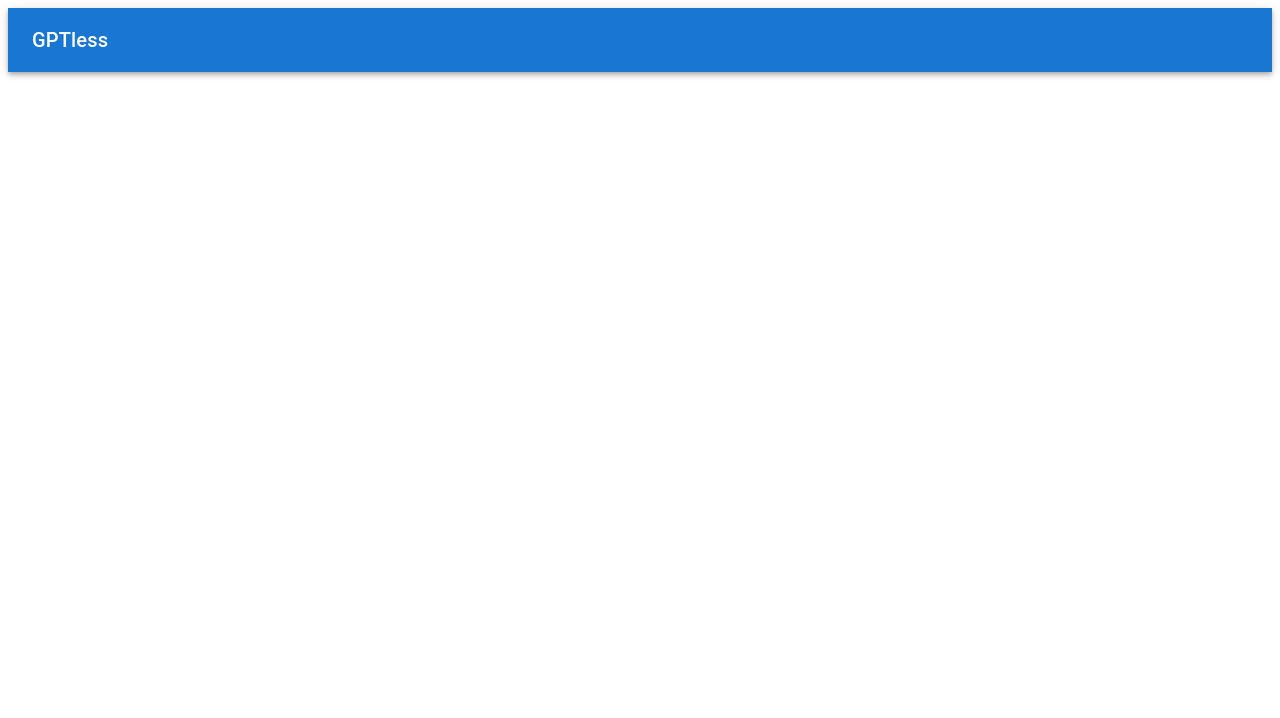
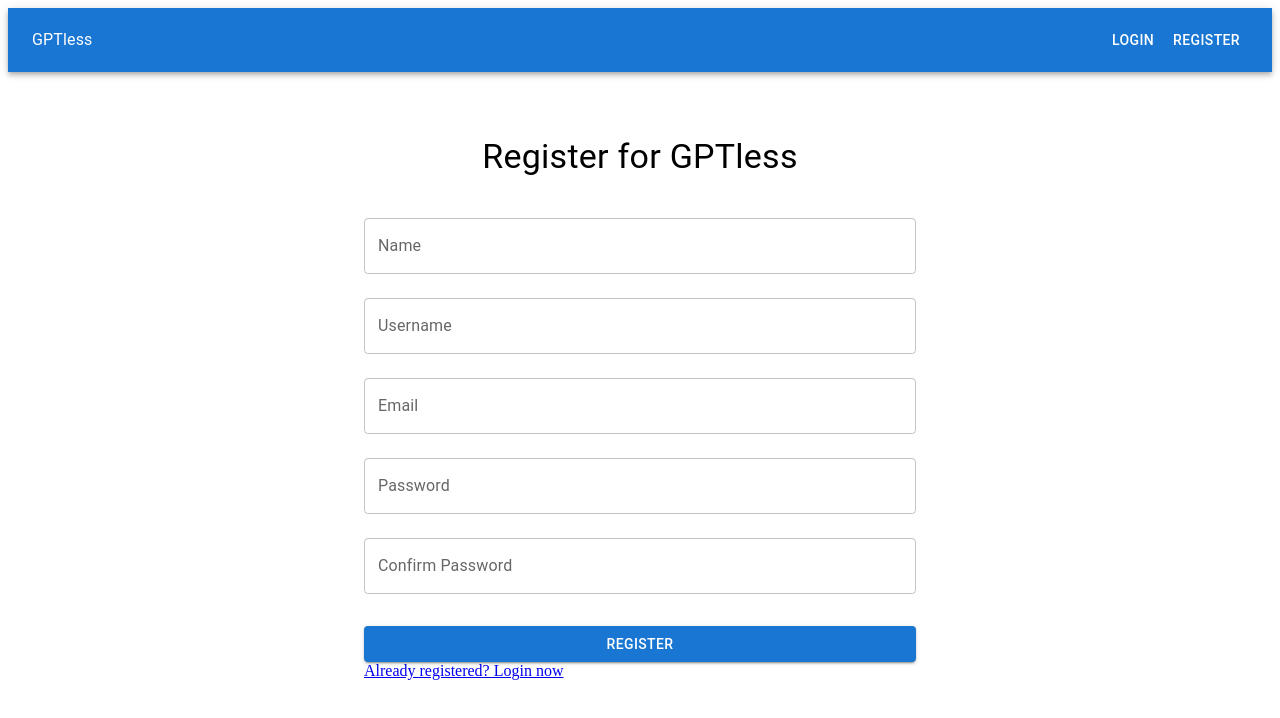
Before and after one commit to T16BGPTless/Actual-Intelligence-API, a React app in the folder frontend/: page /register in a window 1280 px wide. Before the commit this address had no page. Shown: the top 718 px of the page. Built offline with nearby package versions, Linux system fonts and the light colour scheme; the HTML template or start-up script is replaced by a standard one.

Commit message:
Added login and register page

```diff
--- a/frontend/package.json
+++ b/frontend/package.json
@@ -13,6 +13,7 @@
     "@emotion/react": "^11.14.0",
     "@emotion/styled": "^11.14.1",
     "@mui/material": "^9.0.0",
+    "axios": "^1.15.0",
     "react": "^19.2.4",
     "react-dom": "^19.2.4",
     "react-router-dom": "^7.14.0"
--- a/frontend/src/App.jsx
+++ b/frontend/src/App.jsx
@@ -1,6 +1,9 @@
-import { Routes, Route } from 'react-router-dom';
-import Navbar from './components/Navbar';
-import Home from './pages/Home';
+import { Routes, Route } from "react-router-dom";
+import Navbar from "./components/Navbar";
+
+import Home from "./pages/Home";
+import Login from "./pages/auth/Login";
+import Register from "./pages/auth/Register";
 
 function App() {
   return (
@@ -9,6 +12,8 @@ function App() {
 
       <Routes>
         <Route path="/" element={<Home />} />
+        <Route path="/login" element={<Login />} />
+        <Route path="/register" element={<Register />} />
       </Routes>
     </>
   );
--- a/frontend/src/components/Navbar.jsx
+++ b/frontend/src/components/Navbar.jsx
@@ -1,21 +1,42 @@
-import { useNavigate } from 'react-router-dom';
-import AppBar from '@mui/material/AppBar';
-import Toolbar from '@mui/material/Toolbar';
-import Typography from '@mui/material/Typography';
+import { useNavigate } from "react-router-dom";
+import AppBar from "@mui/material/AppBar";
+import Toolbar from "@mui/material/Toolbar";
+import Button from "@mui/material/Button";
+import Typography from "@mui/material/Typography";
 
 function Navbar() {
   const navigate = useNavigate();
+  const token = localStorage.getItem("token");
+
+  const logout = () => {
+    localStorage.clear();
+    navigate("/login");
+  };
 
   return (
     <AppBar position="static">
       <Toolbar>
         <Typography
-          variant="h6"
-          sx={{ cursor: 'pointer' }}
-          onClick={() => navigate('/')}
+          sx={{ flexGrow: 1, cursor: "pointer" }}
+          onClick={() => navigate("/")}
         >
           GPTless
         </Typography>
+
+        {token ? (
+          <Button color="inherit" onClick={logout}>
+            Logout
+          </Button>
+        ) : (
+          <>
+            <Button color="inherit" onClick={() => navigate("/login")}>
+              Login
+            </Button>
+            <Button color="inherit" onClick={() => navigate("/register")}>
+              Register
+            </Button>
+          </>
+        )}
       </Toolbar>
     </AppBar>
   );
--- a/frontend/src/pages/Home.jsx
+++ b/frontend/src/pages/Home.jsx
@@ -1,8 +1,8 @@
 export default function Home() {
   return (
-    <div style={{ padding: '2rem' }}>
+    <div style={{ padding: "2rem" }}>
       <h1>GPTless Actual Intelligence</h1>
-      <p>Welcome to the platform.</p>
+      <p>Welcome.</p>
     </div>
   );
 }
--- /dev/null
+++ b/frontend/src/pages/auth/Login.jsx
@@ -0,0 +1,76 @@
+import { useState } from "react";
+import { Link, useNavigate } from "react-router-dom";
+import axios from "axios";
+
+import TextField from "@mui/material/TextField";
+import Button from "@mui/material/Button";
+import Alert from "@mui/material/Alert";
+import Container from "@mui/material/Container";
+import Box from "@mui/material/Box";
+import Typography from "@mui/material/Typography";
+
+const BACKEND_URL = "http://localhost:5000";
+
+function Login() {
+  const navigate = useNavigate();
+
+  const [email, setEmail] = useState("");
+  const [password, setPassword] = useState("");
+  const [error, setError] = useState("");
+
+  const handleLogin = async (e) => {
+    e.preventDefault();
+    setError("");
+
+    try {
+      const res = await axios.post(`${BACKEND_URL}/v1/auth/login`, {
+        email,
+        password,
+      });
+
+      localStorage.setItem("token", res.data.accessToken);
+      localStorage.setItem("email", email);
+
+      navigate("/");
+    } catch (err) {
+      setError(err.response?.data?.message || "Login failed");
+    }
+  };
+
+  return (
+    <Container maxWidth="sm">
+      <Box sx={{ mt: 8 }}>
+        <Typography variant="h4">Login</Typography>
+
+        {error && <Alert severity="error">{error}</Alert>}
+
+        <form onSubmit={handleLogin}>
+          <TextField
+            label="Email"
+            fullWidth
+            margin="normal"
+            value={email}
+            onChange={(e) => setEmail(e.target.value)}
+          />
+
+          <TextField
+            label="Password"
+            type="password"
+            fullWidth
+            margin="normal"
+            value={password}
+            onChange={(e) => setPassword(e.target.value)}
+          />
+
+          <Button type="submit" variant="contained" fullWidth sx={{ mt: 2 }}>
+            Login
+          </Button>
+        </form>
+
+        <Link to="/register">No account? Register</Link>
+      </Box>
+    </Container>
+  );
+}
+
+export default Login;
--- /dev/null
+++ b/frontend/src/pages/auth/Register.jsx
@@ -0,0 +1,137 @@
+import { useState } from 'react';
+import { Link, useNavigate } from 'react-router-dom';
+import axios from 'axios';
+
+// MUI
+import {
+  TextField,
+  Button,
+  Alert,
+  Box,
+  Container,
+  Typography,
+} from '@mui/material';
+
+// 🔥 CHANGE THIS PORT if needed
+const BACKEND_URL = "http://localhost:5000";
+
+function Register() {
+  const navigate = useNavigate();
+
+  const [name, setName] = useState('');
+  const [username, setUsername] = useState('');
+  const [email, setEmail] = useState('');
+  const [password, setPassword] = useState('');
+  const [confirmPassword, setConfirmPassword] = useState('');
+  const [error, setError] = useState('');
+
+  const registerUser = async (e) => {
+    e.preventDefault();
+    setError('');
+
+    if (password !== confirmPassword) {
+      setError('Passwords do not match.');
+      return;
+    }
+
+    try {
+      const res = await axios.post(`${BACKEND_URL}/v1/auth/register`, {
+        email,
+        password,
+        name,
+        username,
+      });
+
+      // ✅ Store correct key
+      localStorage.setItem('token', res.data.accessToken);
+      localStorage.setItem('email', email);
+
+      navigate('/');
+    } catch (err) {
+      const backendError =
+        err.response?.data?.message ||
+        err.response?.data?.error ||
+        'Registration failed';
+
+      setError(backendError);
+    }
+  };
+
+  return (
+    <Container maxWidth="sm">
+      <Box sx={{
+        mt: 8,
+        display: 'flex',
+        flexDirection: 'column',
+        alignItems: 'center'
+      }}>
+        <Typography variant="h4" sx={{ mb: 3 }}>
+          Register for GPTless
+        </Typography>
+
+        {error && (
+          <Alert severity="error" sx={{ width: '100%', mb: 2 }}>
+            {error}
+          </Alert>
+        )}
+
+        <Box component="form" onSubmit={registerUser} sx={{ width: '100%' }}>
+          <TextField
+            label="Name"
+            fullWidth
+            margin="normal"
+            value={name}
+            onChange={(e) => setName(e.target.value)}
+          />
+
+          <TextField
+            label="Username"
+            fullWidth
+            margin="normal"
+            value={username}
+            onChange={(e) => setUsername(e.target.value)}
+          />
+
+          <TextField
+            label="Email"
+            fullWidth
+            margin="normal"
+            value={email}
+            onChange={(e) => setEmail(e.target.value)}
+          />
+
+          <TextField
+            label="Password"
+            type="password"
+            fullWidth
+            margin="normal"
+            value={password}
+            onChange={(e) => setPassword(e.target.value)}
+          />
+
+          <TextField
+            label="Confirm Password"
+            type="password"
+            fullWidth
+            margin="normal"
+            value={confirmPassword}
+            onChange={(e) => setConfirmPassword(e.target.value)}
+          />
+
+          <Button
+            variant="contained"
+            fullWidth
+            sx={{ mt: 3 }}
+            type="submit"
+          >
+            Register
+          </Button>
+
+          <Link to="/login">Already registered? Login now</Link>
+        </Box>
+      </Box>
+    </Container>
+  );
+}
+
+export default Register;
```
Also changed, not shown: frontend/src/pages/ChatPage.jsx (added), frontend/src/pages/requester/ChatCreate.jsx (added), frontend/src/pages/requester/ChatList.jsx (added), frontend/src/pages/responder/ClaimedTask.jsx (added), frontend/src/pages/responder/TaskList.jsx (added), 1 other file (tests, documents, lock files or other folders).
